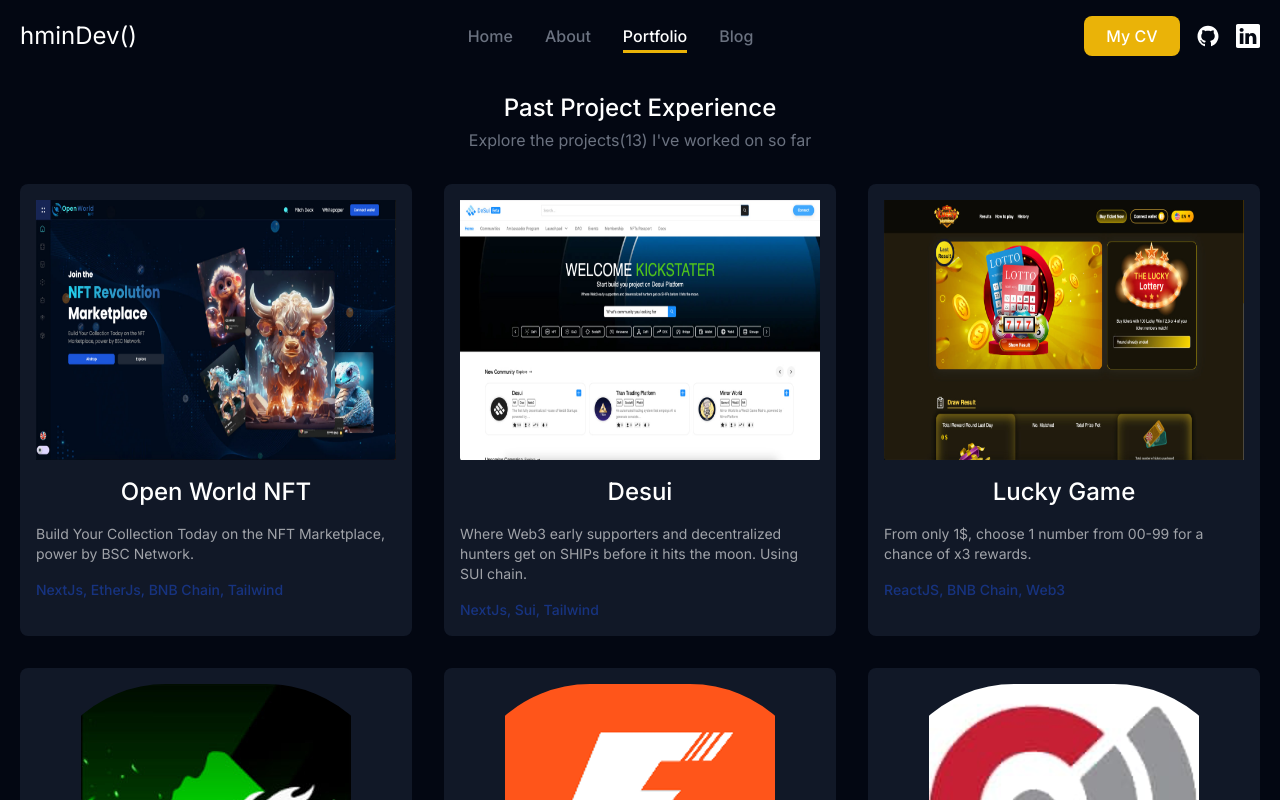
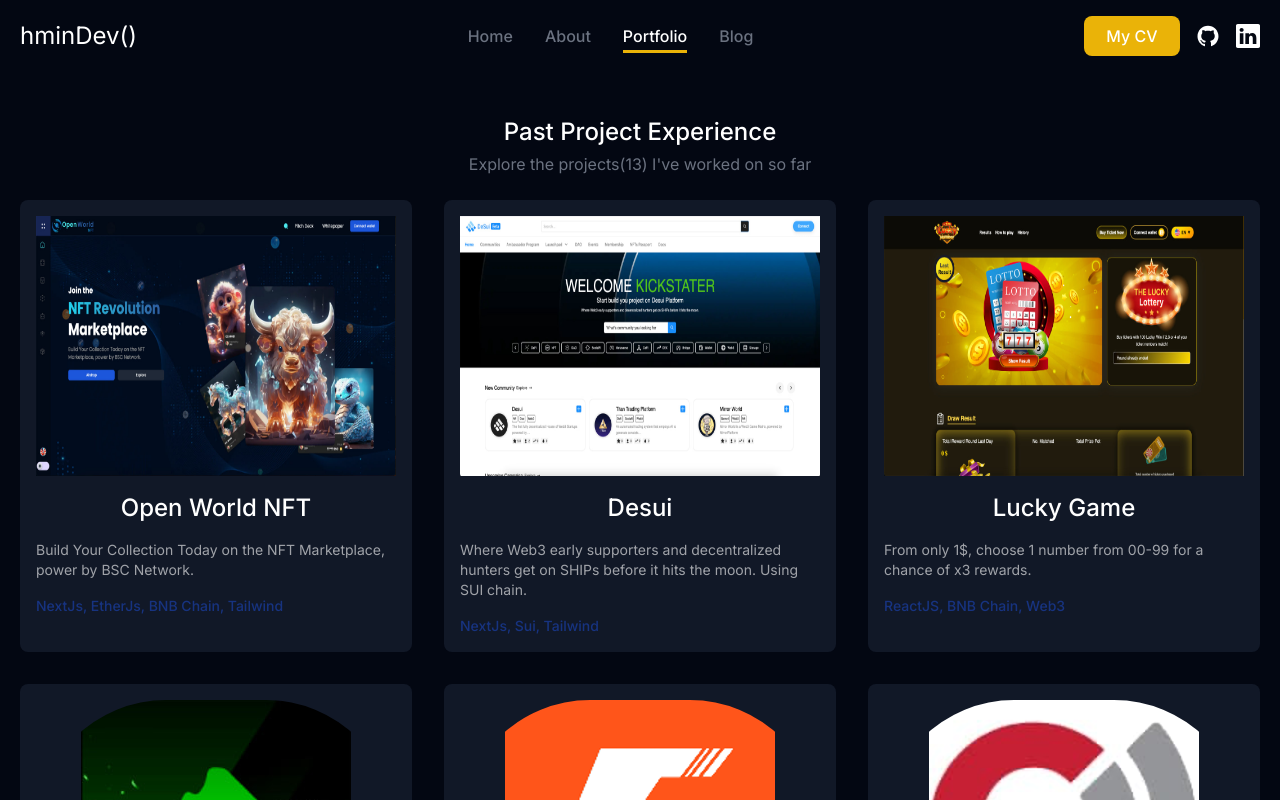
Before and after one commit to letanhai98/hmin-portfolio, a Next.js app: page /portfolio in a window 1280 px wide. Shown: the top 800 px of the page. Built offline with nearby package versions, Linux system fonts and the light colour scheme.

Commit message:
finish test

```diff
--- a/src/app/globals.css
+++ b/src/app/globals.css
@@ -4,6 +4,11 @@
 
 html,body {
   scroll-behavior: smooth;
+}
+
+::-webkit-scrollbar {
+  width: 0px;
+  height: 0px;
 }
 
 body {
--- a/src/app/portfolio/page.tsx
+++ b/src/app/portfolio/page.tsx
@@ -3,7 +3,7 @@ import { MyProject } from '@/modules/portfolio';
 export default function Portfolio() {
   return (
     <main className="flex min-h-screen  flex-col pt-header items-center">
-      <div className="container flex flex-col gap-8 p-5">
+      <div className="container flex flex-col gap-8 p-5 relative">
         <MyProject />
       </div>
     </main>
--- a/src/components/globals/Header.tsx
+++ b/src/components/globals/Header.tsx
@@ -79,7 +79,8 @@ export const Header = () => {
     <header
       className={twMerge(
         'flex justify-center items-center fixed top-0 w-full h-[72px] z-50',
-        scrollY >= 80 ? 'bg-backdrop-modal' : ''
+        scrollY >= 80 ? 'bg-backdrop-modal' : '',
+        pathname === '/portfolio' ? 'bg-gray-950' : ''
       )}
     >
       <div className="flex flex-row justify-between items-center container p-5">
@@ -93,9 +94,8 @@ export const Header = () => {
         {renderNavMobile()}
         <ul className="flex flex-row gap-4 items-center">
           <a
-            href="/LeTanHai_cv.pdf"
+            href="https://drive.google.com/file/d/1VlRn9XJIfA9alqMCnkopn2WWUqD6ICCK/view?usp=drive_link"
             target="_blank"
-            download="LeTanHai_cv.pdf"
             className="text-white bg-yellow-500 rounded-lg  h-10 w-24 font-medium flex justify-center items-center hover:bg-gray-900 duration-200"
           >
             My CV
--- a/src/hooks/useScroll.tsx
+++ b/src/hooks/useScroll.tsx
@@ -1,16 +1,16 @@
-import { useState, useEffect } from 'react';
+import { useState, useEffect, useCallback } from 'react';
 
 export const useScroll = (needScroll = true) => {
   const [scrollY, setScrollY] = useState(0);
 
-  const handleScrollToTop = () => {
+  const handleScrollToTop = useCallback(() => {
     window.scrollTo({ top: 0, behavior: 'smooth' });
-  };
+  }, []);
 
-  const scrollToId = (id: string) => {
+  const scrollToId = useCallback((id: string) => {
     let access = document.getElementById(id) as any;
     access && access.scrollIntoView({ behavior: 'smooth' }, true);
-  };
+  }, []);
 
   useEffect(() => {
     const onScroll = () => {
--- a/src/modules/home/Welcome.tsx
+++ b/src/modules/home/Welcome.tsx
@@ -6,7 +6,7 @@ import { TypeAnimation } from 'react-type-animation';
 
 export const Welcome = () => {
   return (
-    <div className="container flex flex-col-reverse md:flex-row justify-center items-center gap-8">
+    <div className="container flex flex-col-reverse md:flex-row justify-center items-center gap-10">
       <div
         data-aos="zoom-in-right"
         className="flex flex-col gap-3 duration-200"
--- a/src/modules/portfolio/MyProject.tsx
+++ b/src/modules/portfolio/MyProject.tsx
@@ -6,8 +6,8 @@ import { twMerge } from 'tailwind-merge';
 
 export const MyProject = () => {
   return (
-    <section className="flex flex-col gap-8">
-      <div className="flex flex-col gap-1 items-center text-center">
+    <section className="flex flex-col relative">
+      <div className="flex flex-col sticky top-[72px] gap-1 items-center text-center bg-gray-950 z-10 py-6">
         <h1 className="text-white text-2xl font-medium">
           Past Project Experience
         </h1>
```
